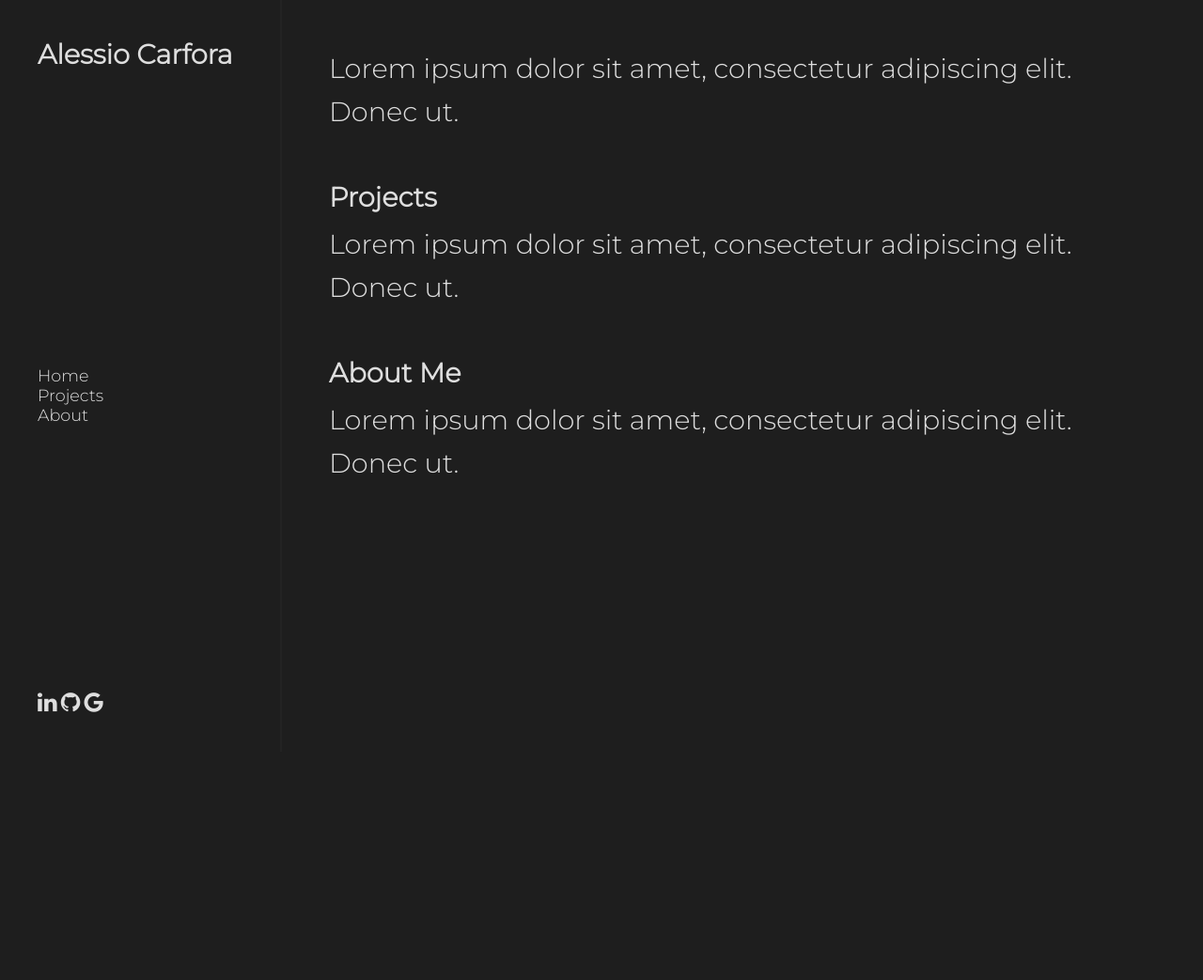
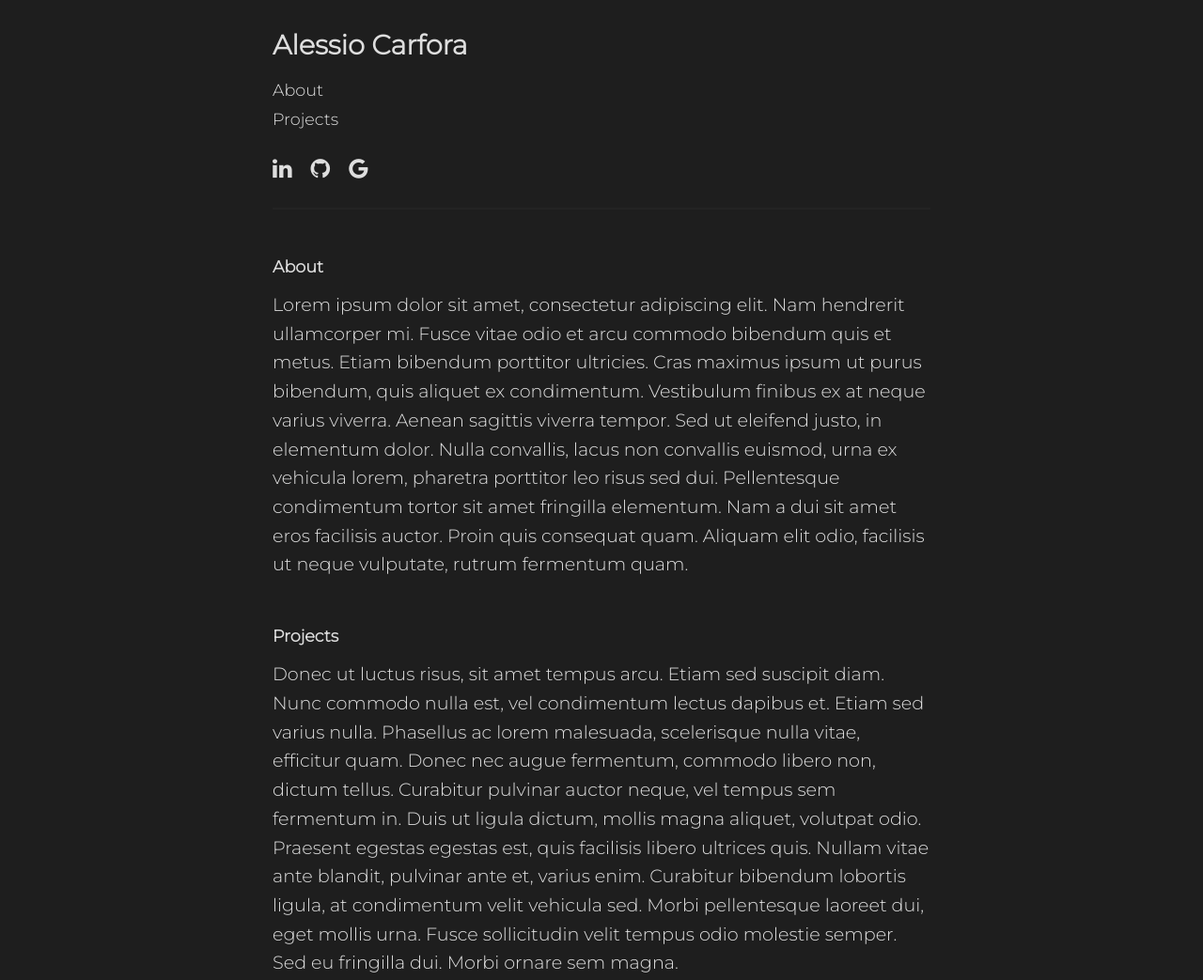
Before and after one commit to ACarfora/alessio-carfora-website, a plain HTML site: page index.html in a window 1280 px wide. Shown: the whole page at 94% size. Before the commit the page ends 800 px from the top, so only its background shows below. Drawn offline with Linux system fonts and the light colour scheme.

Commit message:
updated html + css: index - changed header position - removed Home nav link
css:
- changed to align with new index file

```diff
--- a/index.html
+++ b/index.html
@@ -11,18 +11,16 @@
 </head>
 <body>
   <div class="container">
-
   <title>Personal Portfolio Page</title>
-<!--STATIC SIDEBAR-->
-  <aside class="sidebar">
+<!--header - fixed position-->
+  <header class="header">
     <div class="name">
       <a href="https://alessiocarfora.com" class="logo-name"><h1>Alessio Carfora</h1></a>
     </div>
     <nav id="navbar">
       <ul class="nav-links">
-        <li><a href="#home">Home</a></li>
+        <li><a href="#about">About</a></li>
         <li><a href="#projects">Projects</a></li>
-        <li><a href="#about">About</a></li>
       </ul>
     </nav>
     <div class="social-links">
@@ -30,26 +28,18 @@
       <a class="fa fa-github" id="profile-link" target="_blank" href="https://github.com/ACarfora"></a>
       <a class ="fa fa-google" id="profile-link" target="_blank" href="mailto:alessio.carfora@alessiocarfora.com"></a>
     </div>
-  </aside>
-<!--END OF STATIC SIDEBAR-->
-
-<!--SCROLLABLE MAIN SECTION-->
+  </header>
+<!--content-->
   <main class="content">
-    <section id="home">
-      <p class="introduction">Lorem ipsum dolor sit amet, consectetur adipiscing elit. Donec ut.</p>
+    <section id="projects">
+      <h2>About</h2>
+      <p>Lorem ipsum dolor sit amet, consectetur adipiscing elit. Nam hendrerit ullamcorper mi. Fusce vitae odio et arcu commodo bibendum quis et metus. Etiam bibendum porttitor ultricies. Cras maximus ipsum ut purus bibendum, quis aliquet ex condimentum. Vestibulum finibus ex at neque varius viverra. Aenean sagittis viverra tempor. Sed ut eleifend justo, in elementum dolor. Nulla convallis, lacus non convallis euismod, urna ex vehicula lorem, pharetra porttitor leo risus sed dui. Pellentesque condimentum tortor sit amet fringilla elementum. Nam a dui sit amet eros facilisis auctor. Proin quis consequat quam. Aliquam elit odio, facilisis ut neque vulputate, rutrum fermentum quam.</p>
     </section>
-
-    <section id="projects">
+    <section id="about">
       <h2>Projects</h2>
-      <p>Lorem ipsum dolor sit amet, consectetur adipiscing elit. Donec ut.</p>
-    </section>
-
-    <section id="about">
-      <h2>About Me</h2>
-      <p>Lorem ipsum dolor sit amet, consectetur adipiscing elit. Donec ut.</p>
+      <p>Donec ut luctus risus, sit amet tempus arcu. Etiam sed suscipit diam. Nunc commodo nulla est, vel condimentum lectus dapibus et. Etiam sed varius nulla. Phasellus ac lorem malesuada, scelerisque nulla vitae, efficitur quam. Donec nec augue fermentum, commodo libero non, dictum tellus. Curabitur pulvinar auctor neque, vel tempus sem fermentum in. Duis ut ligula dictum, mollis magna aliquet, volutpat odio. Praesent egestas egestas est, quis facilisis libero ultrices quis. Nullam vitae ante blandit, pulvinar ante et, varius enim. Curabitur bibendum lobortis ligula, at condimentum velit vehicula sed. Morbi pellentesque laoreet dui, eget mollis urna. Fusce sollicitudin velit tempus odio molestie semper. Sed eu fringilla dui. Morbi ornare sem magna.</p>
     </section>
   </main>
   </div>
-<!--END OF SCROLLABLE MAIN SECTION-->
 </body>
 </html>
--- a/webpage.css
+++ b/webpage.css
@@ -1,12 +1,11 @@
 :root {
   --grey: rgb(35, 35, 35);
-  --obsidian: rgb(30, 30 ,30);
+  --obsidian: rgb(30, 30, 30);
   --white: rgb(222, 222, 222);
   --aquamarine: rgb(127, 255, 212);
 }
 
-
-/* GENERAL STYLING */
+/* general styling */
 * {
   margin: 0;
   padding: 0;
@@ -17,41 +16,30 @@ body {
   font-family: 'Montserrat', sans-serif;
   background-color: var(--obsidian);
   color: var(--white);
+  text-align: left;
   display: flex;
-  flex-direction: row;
-  height: 100vh;
-  overflow: hidden;
+  flex-direction: column;
+  align-items: center;
+  min-height: 100vh;
 }
 
-/* MAIN CONTAINER */
-.container {
+/* header */
+.header {
+  position: center;
+  width: 100%;
+  background-color: var(--obsidian);
+  color: var(--white);
   display: flex;
-  width: 100%;
-  height: 100vh;
+  flex-direction: column;
+  padding-top: 30px;
+  z-index: 1000;
+  border-bottom: 2px solid var(--grey);
 }
 
-/* SIDEBAR - LEFT SIDE - STATIC */
-.sidebar {
-  width: 30%;
-  max-width: 300px;
-  background-color: var(--obsidian);
-  padding: 40px;
-  display: flex;
-  flex-direction: column;
-  justify-content: space-between;
-  position: fixed;
-  height: 100vh;
-  left: 0;
-  top: 0;
-  border-right: 2px solid var(--grey);
-  transition: all 0.3s ease-in-out;
-}
-
-/* NAME + NAV */
-.sidebar h1 {
+.header .name h1 {
   font-size: 1.8rem;
+  color: var(--white);
   font-weight: bold;
-  color: var(--white);
 }
 
 .logo-name {
@@ -59,27 +47,41 @@ body {
   color: var(--white);
 }
 
+/* navigation */
 .nav-links {
   list-style: none;
-  margin-top: 30px;
+  display: flex;
+  flex-direction: column;
+  padding: 20px 0px 20px 0px;
+}
+
+.nav-links li {
+  display: inline;
+  padding-bottom: 10px;
 }
 
 .nav-links a {
   text-decoration: none;
   color: var(--white);
   font-size: 1.1rem;
-  transition: color 0.3s;
+  transition: color 0.3s ease-in-out;
 }
 
 .nav-links a:hover {
   color: var(--aquamarine);
 }
 
-/* SOCIAL LINKS */
+/* socials */
+.social-links {
+  display: flex;
+  gap: 20px;
+  padding-bottom: 30px;
+}
+
 .social-links a {
   color: var(--white);
   font-size: 1.5rem;
-  transition: color 0.3s;
+  transition: color 0.3s ease-in-out;
   text-decoration: none;
 }
 
@@ -87,61 +89,28 @@ body {
   color: var(--aquamarine);
 }
 
-/* MAIN - RIGHT SIDE - SCROLLABLE */
+/* content - main */
 .content {
-  margin-left: 300px;
-  width: calc(100% - 300px);
-  padding: 50px;
-  height: 100vh;
-  overflow-y: auto; /* allow scrolling */
+  width: 100%;
+  max-width: 700px;
+  text-align: left;
+  margin-top: 50px;
 }
 
-/* SECTION STYLING */
+/* section */
 section {
   margin-bottom: 50px;
 }
 
 h2 {
-  font-size: 1.8rem;
+  font-size: 1.1rem;
+  font-weight: bold;
   color: var(--white);
-  margin-bottom: 10px;
+  margin-bottom: 15px;
 }
 
 p {
-  font-size: 1.8rem;
+  font-size: 1.2rem;
   color: var(--white);
   line-height: 1.6;
 }
-
-/* RESPONSIVE DESIGN */
-@media (max-width: 900px) {
-  body {
-    flex-direction: column;
-  }
-  .sidebar {
-    width: 100%;
-    max-width: none;
-    height: auto;
-    position: relative;
-    border-right: none;
-    border-bottom: 2px solid var(--grey);
-    text-align: center;
-  }
-
-  .nav-links {
-    display: flex;
-    justify-content: center;
-    gap: 20px;
-    margin-top: 10px;
-  }
-
-  .nav-links li {
-    margin: 0;
-  }
-
-  .content {
-    margin-left: 0;
-    width: 100%;
-    padding: 20px;
-  }
-}
```
